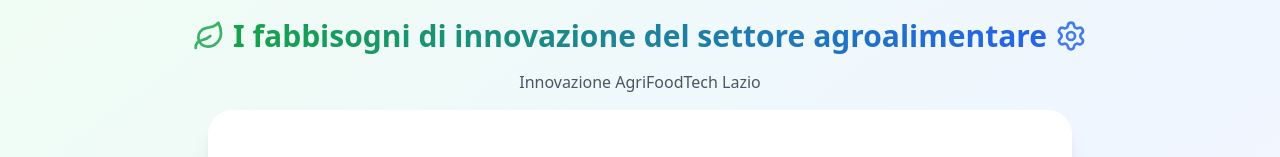
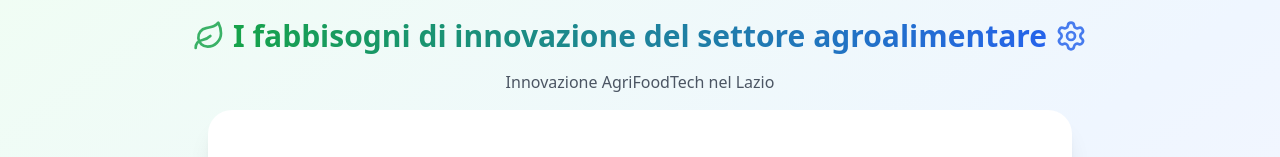
Before and after one commit to vmaretto/QuestionarioAgrifoodtechnew2, a React (Vite) app: page / in a window 1280 px wide. Shown: the part 274-431 px from the top of the page. Built offline with nearby package versions, Linux system fonts and the light colour scheme.

Commit message:
Modifiche finali 3

```diff
--- a/src/App.tsx
+++ b/src/App.tsx
@@ -447,7 +447,7 @@ const AgriFoodQuestionario = () => {
   };
 
   const sections = [
-    { title: "Benvenuto", subtitle: "Innovazione AgriFoodTech Lazio" },
+    { title: "Benvenuto", subtitle: "Innovazione AgriFoodTech nel Lazio" },
     { title: "Profilo Aziendale", subtitle: "Conosciamoci meglio" },
     { title: "Trend Tecnologici", subtitle: "Seleziona le tue priorità" },
     { title: "Approfondimento", subtitle: "Dettagli sui trend selezionati" },
```
